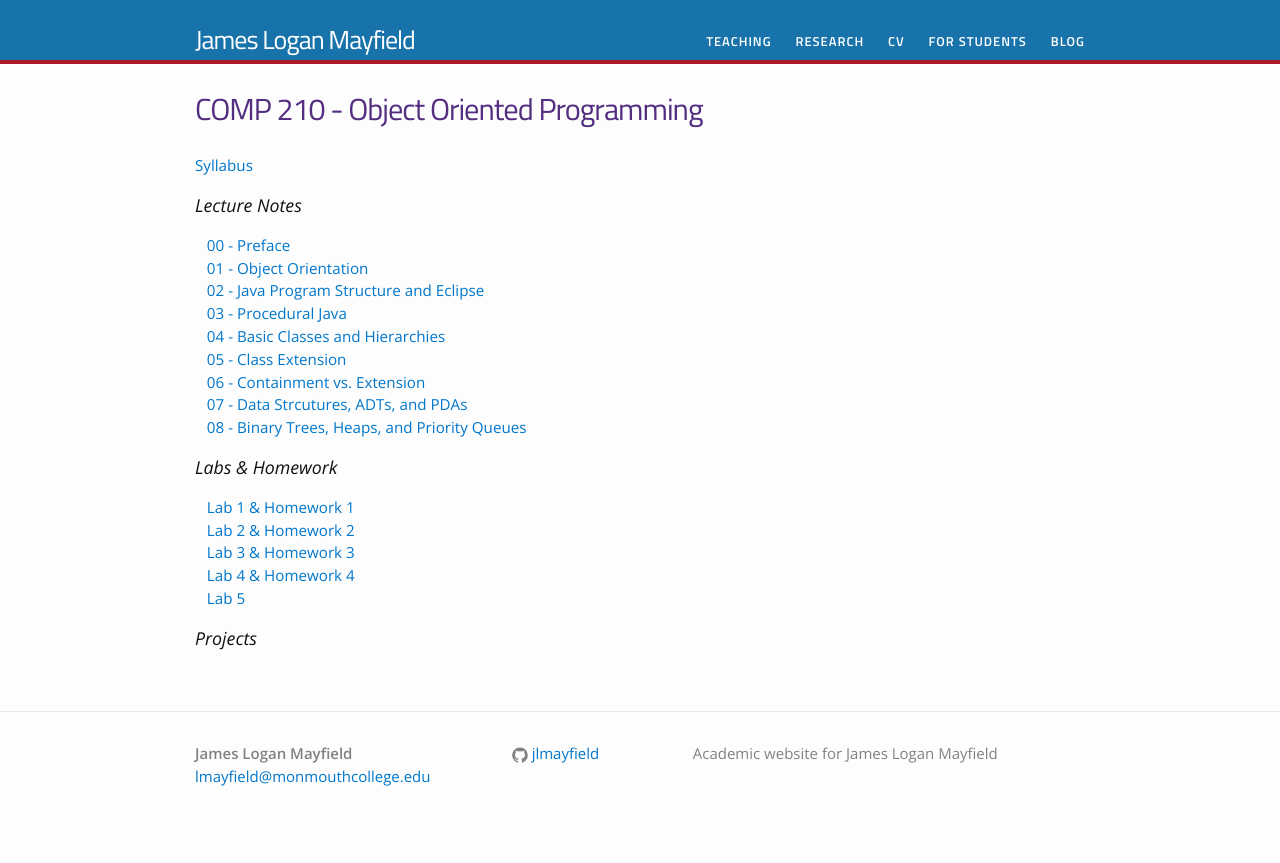
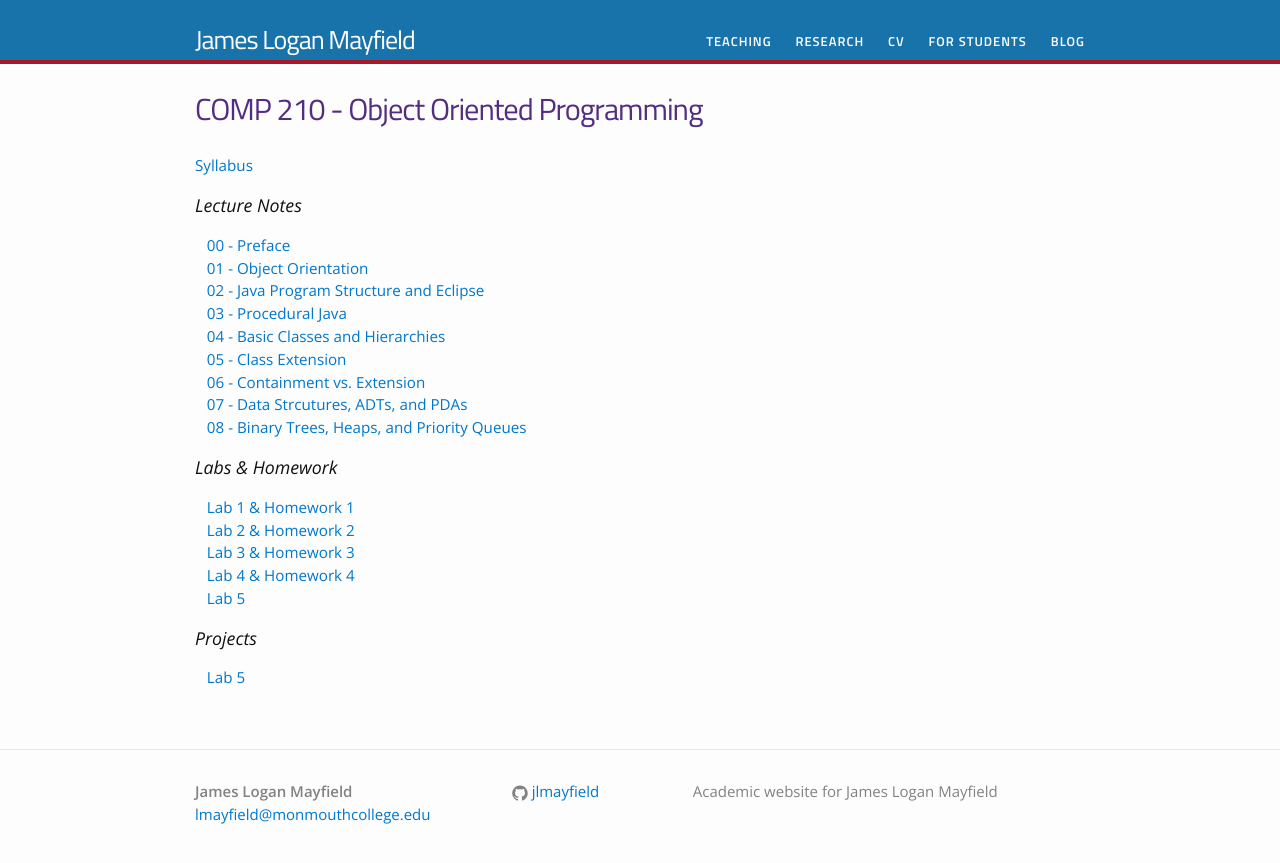
Before and after one commit to jlmayfield/jlmayfield.github.io, a Jekyll site: the page built from teaching/comp210.md, in a window 1280 px wide. Shown: the top 863 px of the page. Built offline with Jekyll 4.4.1, drawn with Linux system fonts in a browser that asks for light colours.

Commit message:
c210 proj1

```diff
--- a/teaching/comp210.md
+++ b/teaching/comp210.md
@@ -30,3 +30,5 @@ permalink: /teaching/COMP210/
 
 
 ### Projects
+
+&nbsp;&nbsp;&nbsp;[Lab 5](/teaching/COMP210/projects/comp210-proj1.pdf)
```
Also changed, not shown: 1 other file.
